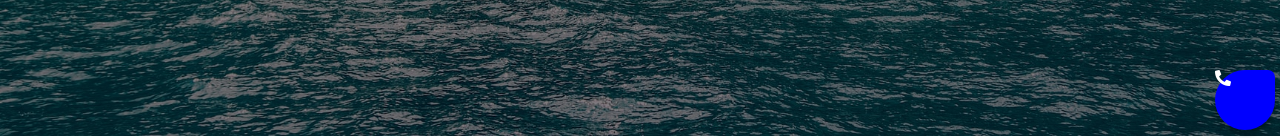
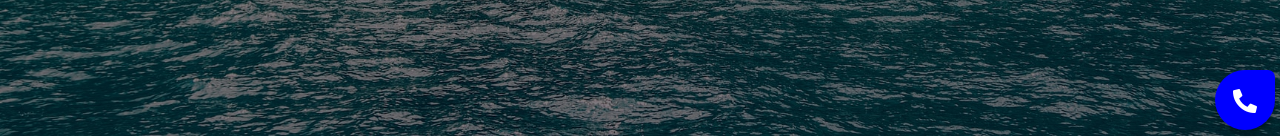
Before and after one commit to jrk1769/Traaventure, a React (Create React App) app: page /gallery in a window 1280 px wide. Shown: the part 664-802 px from the top of the page. Built offline with nearby package versions, Linux system fonts and the light colour scheme; data requests are answered from the project's data file.

Commit message:
aligned the call icon

```diff
--- a/src/components/PopUp/PopUp.css
+++ b/src/components/PopUp/PopUp.css
@@ -12,3 +12,9 @@
   width: 60px;
   background-color: blue;
 }
+.align-icon {
+  position: relative;
+  top: 19px;
+  left: 18px;
+  font-size: 24px;
+}
--- a/src/components/PopUp/PopUp.js
+++ b/src/components/PopUp/PopUp.js
@@ -8,7 +8,7 @@ import "./PopUp.css"
 
 const PopUp = () => {
   return(
-    <div className="btn"><i className="fas fa-phone-alt"></i></div>
+    <div className="btn"><i className="fas fa-phone-alt align-icon"></i></div>
    )
 
  }
```
Lines whose indentation alone changed are shown as unchanged.
